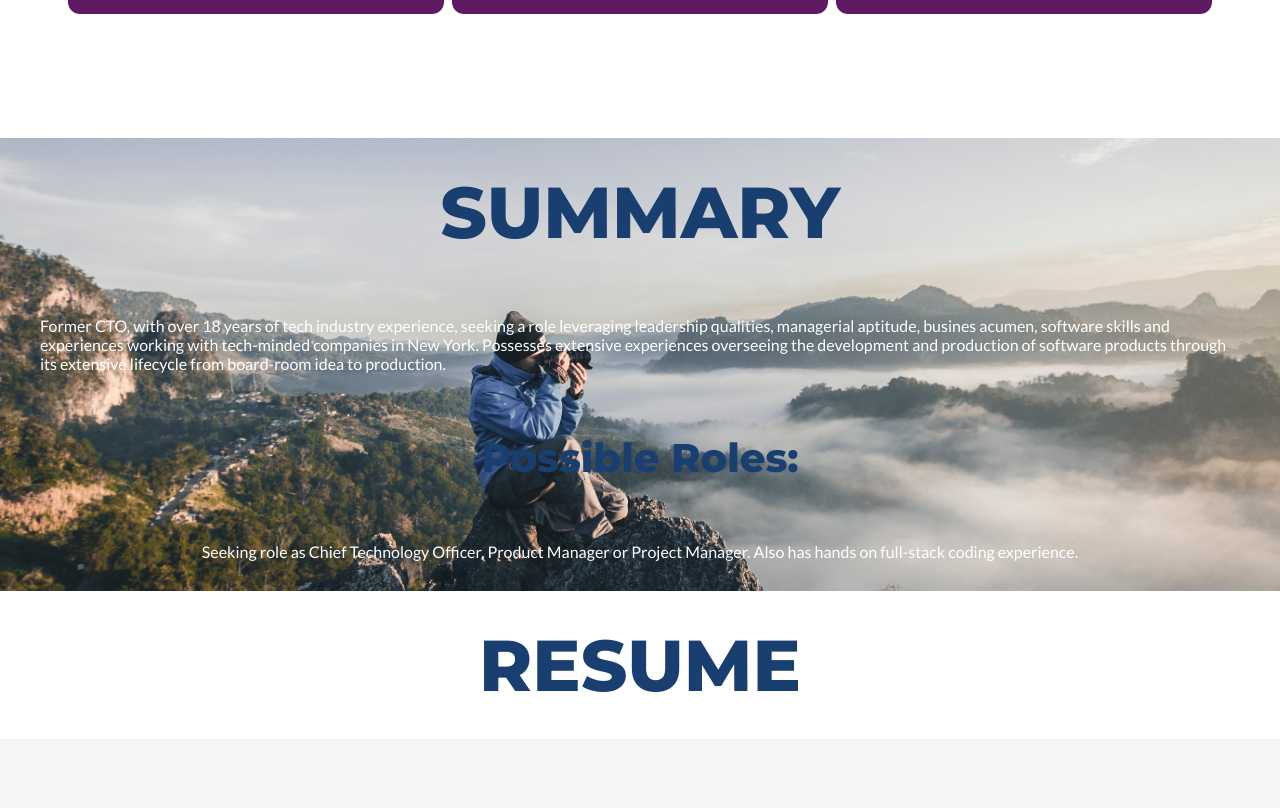
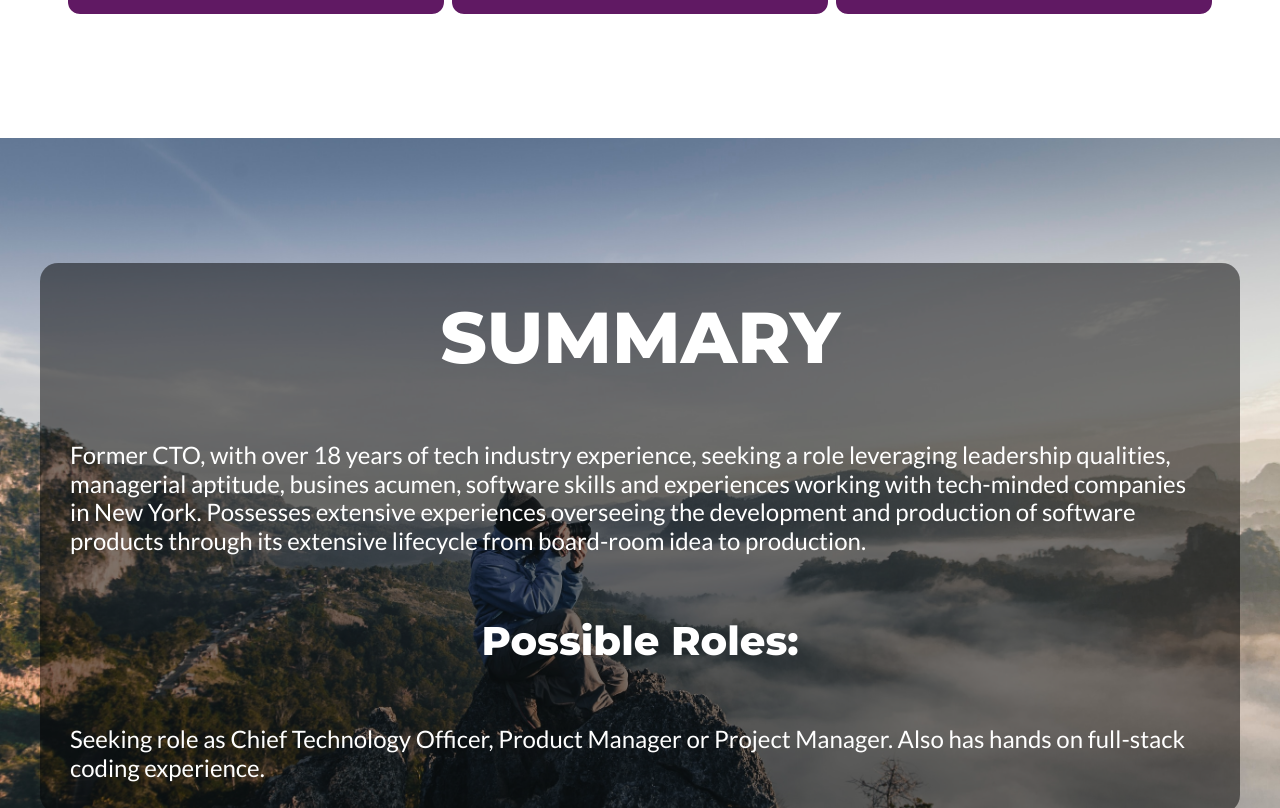
Before and after one commit to solitonyc/solito-portfolio, a React (Create React App) app: page / in a window 1280 px wide. Shown: the part 1512-2320 px from the top of the page. Built offline with nearby package versions, Linux system fonts and the light colour scheme; a web font is replaced by a local one.

Commit message:
summary page styling, font sizing, and shading done

```diff
--- a/src/components/Summary.js
+++ b/src/components/Summary.js
@@ -9,11 +9,12 @@ export default class Summary extends Component {
         }
         return (
             <div style={style} className='summary_section' id='summary'>
-                <div className="skills_section_title">SUMMARY</div>
-                <div className="skills_content">Former CTO, with over 18 years of tech industry experience, seeking a role leveraging leadership qualities, managerial aptitude, busines acumen, software skills and experiences working with tech-minded companies in New York. Possesses extensive experiences overseeing the development and production of software products through its extensive lifecycle from board-room idea to production.</div>
-                <div className="skills_section_subtitle">Possible Roles:</div>
-                <div className="skills_content">Seeking role as Chief Technology Officer, Product Manager or Project Manager. Also has hands on full-stack coding experience.</div>
-
+                <div className="summary_content_container">
+                    <div className="summary_section_title">SUMMARY</div>
+                    <div className="summary_content">Former CTO, with over 18 years of tech industry experience, seeking a role leveraging leadership qualities, managerial aptitude, busines acumen, software skills and experiences working with tech-minded companies in New York. Possesses extensive experiences overseeing the development and production of software products through its extensive lifecycle from board-room idea to production.</div>
+                    <div className="summary_section_subtitle">Possible Roles:</div>
+                    <div className="summary_content">Seeking role as Chief Technology Officer, Product Manager or Project Manager. Also has hands on full-stack coding experience.</div>
+                </div>
             </div>
         )
     }
--- a/src/components/summary.css
+++ b/src/components/summary.css
@@ -6,18 +6,42 @@
     justify-content: center;
     align-items: center;
     align-content: stretch;
-    height: 100%;
+    min-height: 800px;
     width: 100%;
     background-position: center;
     background-repeat: no-repeat;
     background-size: cover;
     position: relative;
+    z-index: 0;
 }
 
 .summary_section_title {
     font-family: 'Montserrat', sans-serif;
-    color: rgb(25, 63, 112);
+    color: white;
     font-size: 72px;
+    padding: 30px;
+    height: 100%;
+    width: 100%;
+    text-align: center;
+}
+
+.summary_content_container {
+    display: flex;
+    flex-direction: row;
+    flex-wrap: wrap;
+    justify-content: space-evenly;
+    align-items: flex-start;
+    align-content: flex-start;
+    margin: 24px;
+    max-width: 1200px;
+    background: rgba(0, 0, 0, 0.5);
+    border-radius: 18px;
+}
+
+.summary_section_subtitle {
+    font-family: 'Montserrat', sans-serif;
+    color: white;
+    font-size: 40px;
     padding: 30px;
     height: 100%;
     width: 100%;
@@ -26,48 +50,8 @@
 
 .summary_content {
     font-family: 'Lato', sans-serif;
-    color: rgb(255, 255, 255);
+    color: white;
+    font-size: 24px;
     padding: 30px;
-    max-width: 1200px;
+    line-height: 1.2;
 }
-
-.summary_section_subtitle {
-    font-family: 'Montserrat', sans-serif;
-    color: rgb(25, 63, 112);
-    font-size: 40px;
-    padding: 30px;
-    height: 100%;
-    width: 100%;
-    text-align: center;
-}
-
-.summary_columns_container {
-    display: flex;
-    flex-direction: row;
-    flex-wrap: wrap;
-    justify-content: space-evenly;
-    align-items: flex-start;
-    align-content: flex-start;
-    margin: 24px;
-    max-width: 1200px;
-}
-
-.summary_column {
-    width: 376px;
-	background-color: rgba(0, 0, 0, 0.3);
-	border-radius: 12px;
-	padding-bottom: 12px;
-	padding-top: 12px;
-	margin: 4px;
-}
-
-.summary_column_title {
-    font-family: 'Montserrat', sans-serif;
-    font-size: 24px;
-    color: white;
-    padding: 24px;
-}
-
-.summary_column_list {
-    color: white
-}
```
